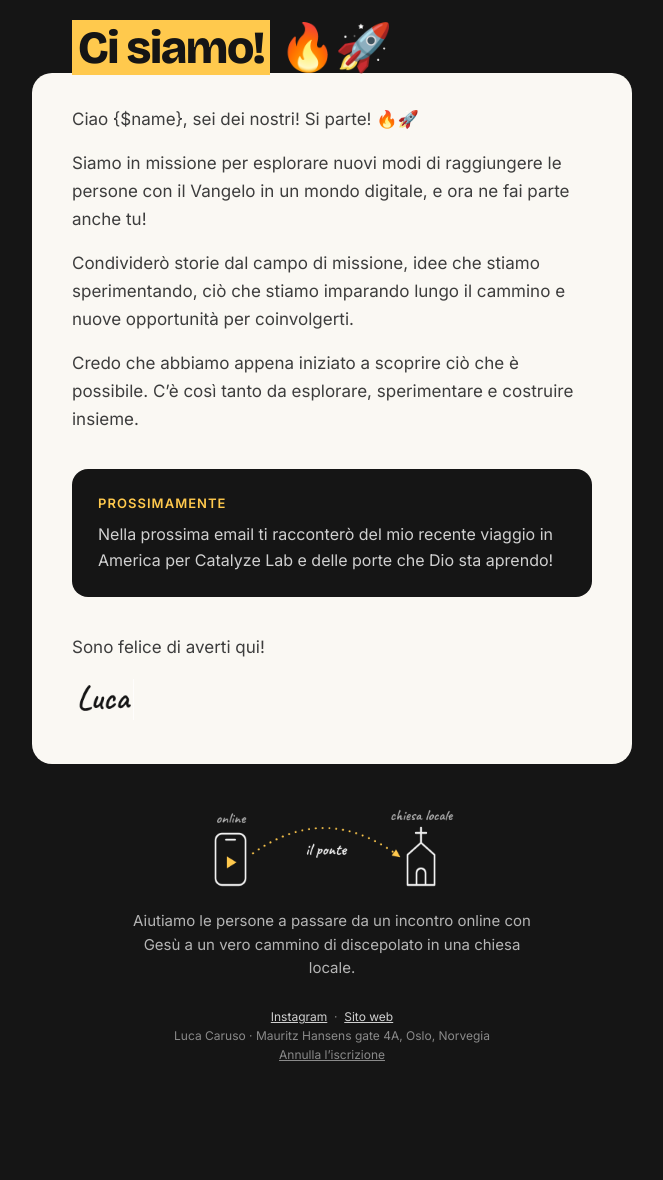
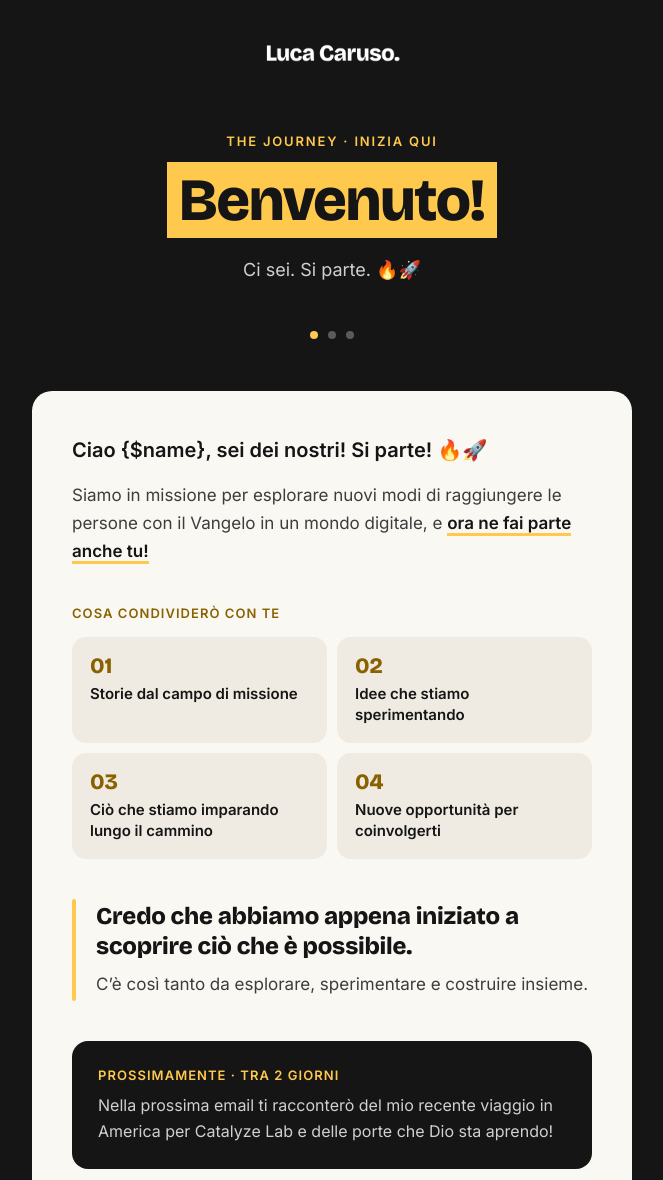
Before and after one commit to mediapeople123/newsletter, a plain HTML site: page emails/journey/it/01-benvenuto.html in a window 1280 px wide. Shown: the top 1180 px of the page, without its empty margins (308-971 px from the left). Before the commit the page ends 1105 px from the top, so only its background shows below. Drawn offline with nearby package versions, Linux system fonts and the light colour scheme.

Commit message:
Italian journey emails 1-2: current English copy and new design
Co-Authored-By: Claude Opus 5.5 <noreply@anthropic.com>
Claude-Session: https://claude.ai/code/session_01QugX97Ehbk5s1fyFfFgh12

```diff
--- a/emails/journey/it/01-benvenuto.html
+++ b/emails/journey/it/01-benvenuto.html
@@ -5,7 +5,7 @@
 <meta name="viewport" content="width=device-width, initial-scale=1">
 <meta name="color-scheme" content="light dark">
 <meta name="supported-color-schemes" content="light dark">
-<title>Ci siamo!</title>
+<title>Benvenuto!</title>
 <link href="https://fonts.googleapis.com/css2?family=Bricolage+Grotesque:opsz,wght@12..96,800&family=Inter:wght@400;600&display=swap" rel="stylesheet">
 <style>
   body { margin:0; padding:0; }
@@ -13,7 +13,9 @@
   @media (max-width: 620px) {
     .wrap { width:100% !important; }
     .pad { padding-left:22px !important; padding-right:22px !important; }
-    .h1 { font-size:36px !important; }
+    .h1 { font-size:44px !important; }
+    .tile { display:block !important; width:100% !important; padding:0 0 10px !important; }
+    .tilein { height:auto !important; }
     .stack { display:block !important; width:100% !important; padding:0 0 10px !important; }
     .hide-sm { display:none !important; }
   }
@@ -22,16 +24,25 @@
 <body style="margin:0; padding:0; background:#151515;">
 <div style="display:none; max-height:0; overflow:hidden; mso-hide:all;">Ciao {$name}, sei dei nostri! Si parte! 🔥🚀 Siamo in missione per esplorare nuovi modi di raggiungere le persone con il Vangelo in un mondo digitale, e ora ne fai parte anche tu! &#8199;&#847;&#8199;&#847;&#8199;&#847;&#8199;&#847;&#8199;&#847;&#8199;&#847;</div>
 
+<!-- ============ BLOCK: hero ============ -->
 <table role="presentation" width="100%" cellpadding="0" cellspacing="0" border="0" style="background:#151515;">
 <tr><td align="center" style="padding:0 8px;">
 <table role="presentation" class="wrap" width="600" cellpadding="0" cellspacing="0" border="0" style="width:600px; max-width:600px;">
-
-<!-- ============ BLOCK: hero ============ -->
-<tr><td class="pad" style="padding:24px 40px 0;">
-  <h1 class="h1 display" style="margin:0; font-family:'Bricolage Grotesque', 'Arial Black', Arial, sans-serif; font-size:46px; line-height:1.06; font-weight:800; letter-spacing:-0.03em; color:#FFFFFF;"><span style="background:#FFC94D; color:#151515; padding:0 6px; -webkit-box-decoration-break:clone; box-decoration-break:clone; white-space:nowrap;">Ci siamo!</span> 🔥🚀</h1>
-
+<tr><td align="center" class="pad" style="padding:40px 40px 0;">
+  <img src="https://raw.githubusercontent.com/mediapeople123/newsletter/b0c6c1c8c2d499bb11fb07a0dcafc135feeffb48/images/email/brand/wordmark-light.png" width="137" height="29" alt="Luca Caruso." style="display:block; border:0; margin:0 auto;">
 </td></tr>
-
+<tr><td align="center" class="pad" style="padding:64px 40px 20px; text-align:center;">
+  <p style="margin:0 0 18px; font-family:Inter, Arial, sans-serif; font-size:13px; font-weight:600; letter-spacing:0.14em; text-transform:uppercase; color:#FFC94D;">The Journey &middot; Inizia qui</p>
+  <h1 class="h1 display" style="margin:0; text-align:center; font-family:'Bricolage Grotesque', 'Arial Black', Arial, sans-serif; font-size:60px; line-height:1.12; font-weight:800; letter-spacing:-0.02em; color:#FFFFFF;"><span style="background:#FFC94D; color:#151515; padding:2px 12px; -webkit-box-decoration-break:clone; box-decoration-break:clone; white-space:nowrap;">Benvenuto!</span></h1>
+  <p style="margin:22px 0 0; font-family:Inter, Arial, sans-serif; font-size:18px; line-height:1.5; color:#d0d0d0;">Ci sei. Si parte. 🔥🚀</p>
+</td></tr>
+<tr><td align="center" style="padding:28px 0 52px;">
+  <table role="presentation" cellpadding="0" cellspacing="0" border="0"><tr>
+    <td width="8" height="8" style="background:#FFC94D; border-radius:4px; font-size:0; line-height:0;">&nbsp;</td><td width="10" style="font-size:0;">&nbsp;</td>
+    <td width="8" height="8" style="background:#5a5a5a; border-radius:4px; font-size:0; line-height:0;">&nbsp;</td><td width="10" style="font-size:0;">&nbsp;</td>
+    <td width="8" height="8" style="background:#5a5a5a; border-radius:4px; font-size:0; line-height:0;">&nbsp;</td>
+  </tr></table>
+</td></tr>
 </table>
 </td></tr>
 </table>
@@ -40,22 +51,59 @@
 <table role="presentation" width="100%" cellpadding="0" cellspacing="0" border="0" style="background:#151515;">
 <tr><td align="center" style="padding:0 8px;">
 <table role="presentation" class="wrap" width="600" cellpadding="0" cellspacing="0" border="0" style="width:600px; max-width:600px; background:#FAF8F3; border-radius:20px;">
-<tr><td class="pad" style="padding:32px 40px 8px; font-family:Inter, Arial, sans-serif; font-size:17px; line-height:1.65; color:#3d3d3d;">
-<p style="margin:0 0 16px;">Ciao {$name}, sei dei nostri! Si parte! 🔥🚀</p>
-<p style="margin:0 0 16px;">Siamo in missione per esplorare nuovi modi di raggiungere le persone con il Vangelo in un mondo digitale, e ora ne fai parte anche tu!</p>
-<p style="margin:0 0 16px;">Condividerò storie dal campo di missione, idee che stiamo sperimentando, ciò che stiamo imparando lungo il cammino e nuove opportunità per coinvolgerti.</p>
-<p style="margin:0 0 16px;">Credo che abbiamo appena iniziato a scoprire ciò che è possibile. C’è così tanto da esplorare, sperimentare e costruire insieme.</p>
+<tr><td class="pad" style="padding:44px 40px 8px; font-family:Inter, Arial, sans-serif; font-size:17px; line-height:1.65; color:#3d3d3d;">
+<p style="margin:0 0 16px; font-size:20px; line-height:1.5; font-weight:600; color:#151515;">Ciao {$name}, sei dei nostri! Si parte! 🔥🚀</p>
+<p style="margin:0 0 16px;">Siamo in missione per esplorare nuovi modi di raggiungere le persone con il Vangelo in un mondo digitale, e <span style="font-weight:600; color:#151515; border-bottom:3px solid #FFC94D;">ora ne fai parte anche tu!</span></p>
 </td></tr>
-<tr><td class="pad" style="padding:12px 40px 8px;">
+<tr><td class="pad" style="padding:16px 40px 4px; font-family:Inter, Arial, sans-serif;">
+  <p style="margin:0 0 12px; font-size:13px; font-weight:600; letter-spacing:0.08em; text-transform:uppercase; color:#8A6100;">Cosa condividerò con te</p>
+</td></tr>
+<tr><td class="pad" style="padding:0 40px 8px;">
+  <table role="presentation" width="100%" cellpadding="0" cellspacing="0" border="0"><tr>
+    <td class="tile" width="50%" valign="top" height="100%" style="height:100%; padding:0 5px 10px 0;">
+      <table role="presentation" width="100%" height="100%" cellpadding="0" cellspacing="0" border="0" style="height:100%; background:#EFEBE3; border-radius:14px;"><tr><td class="tilein" valign="top" height="72" style="height:72px; padding:18px 18px 16px;">
+        <p class="display" style="margin:0 0 6px; font-family:'Bricolage Grotesque', 'Arial Black', Arial, sans-serif; font-size:22px; line-height:1; font-weight:800; color:#8A6100;">01</p>
+        <p style="margin:0; font-family:Inter, Arial, sans-serif; font-size:15px; line-height:1.4; font-weight:600; color:#151515;">Storie dal campo di missione</p>
+      </td></tr></table>
+    </td>
+    <td class="tile" width="50%" valign="top" height="100%" style="height:100%; padding:0 0 10px 5px;">
+      <table role="presentation" width="100%" height="100%" cellpadding="0" cellspacing="0" border="0" style="height:100%; background:#EFEBE3; border-radius:14px;"><tr><td class="tilein" valign="top" height="72" style="height:72px; padding:18px 18px 16px;">
+        <p class="display" style="margin:0 0 6px; font-family:'Bricolage Grotesque', 'Arial Black', Arial, sans-serif; font-size:22px; line-height:1; font-weight:800; color:#8A6100;">02</p>
+        <p style="margin:0; font-family:Inter, Arial, sans-serif; font-size:15px; line-height:1.4; font-weight:600; color:#151515;">Idee che stiamo sperimentando</p>
+      </td></tr></table>
+    </td>
+  </tr><tr>
+    <td class="tile" width="50%" valign="top" height="100%" style="height:100%; padding:0 5px 0 0;">
+      <table role="presentation" width="100%" height="100%" cellpadding="0" cellspacing="0" border="0" style="height:100%; background:#EFEBE3; border-radius:14px;"><tr><td class="tilein" valign="top" height="72" style="height:72px; padding:18px 18px 16px;">
+        <p class="display" style="margin:0 0 6px; font-family:'Bricolage Grotesque', 'Arial Black', Arial, sans-serif; font-size:22px; line-height:1; font-weight:800; color:#8A6100;">03</p>
+        <p style="margin:0; font-family:Inter, Arial, sans-serif; font-size:15px; line-height:1.4; font-weight:600; color:#151515;">Ciò che stiamo imparando lungo il cammino</p>
+      </td></tr></table>
+    </td>
+    <td class="tile" width="50%" valign="top" height="100%" style="height:100%; padding:0 0 0 5px;">
+      <table role="presentation" width="100%" height="100%" cellpadding="0" cellspacing="0" border="0" style="height:100%; background:#EFEBE3; border-radius:14px;"><tr><td class="tilein" valign="top" height="72" style="height:72px; padding:18px 18px 16px;">
+        <p class="display" style="margin:0 0 6px; font-family:'Bricolage Grotesque', 'Arial Black', Arial, sans-serif; font-size:22px; line-height:1; font-weight:800; color:#8A6100;">04</p>
+        <p style="margin:0; font-family:Inter, Arial, sans-serif; font-size:15px; line-height:1.4; font-weight:600; color:#151515;">Nuove opportunità per coinvolgerti</p>
+      </td></tr></table>
+    </td>
+  </tr></table>
+</td></tr>
+<tr><td class="pad" style="padding:32px 40px 8px;">
+  <table role="presentation" width="100%" cellpadding="0" cellspacing="0" border="0"><tr>
+    <td width="4" style="background:#FFC94D; border-radius:2px;">&nbsp;</td>
+    <td style="padding:2px 0 2px 20px;">
+      <p class="display" style="margin:0 0 10px; font-family:'Bricolage Grotesque', 'Arial Black', Arial, sans-serif; font-size:24px; line-height:1.25; font-weight:800; letter-spacing:-0.01em; color:#151515;">Credo che abbiamo appena iniziato a scoprire ciò che è possibile.</p>
+      <p style="margin:0; font-family:Inter, Arial, sans-serif; font-size:17px; line-height:1.6; color:#3d3d3d;">C&rsquo;è così tanto da esplorare, sperimentare e costruire insieme.</p>
+    </td>
+  </tr></table>
+</td></tr>
+<tr><td class="pad" style="padding:32px 40px 8px;">
   <table role="presentation" width="100%" cellpadding="0" cellspacing="0" border="0" style="background:#151515; border-radius:16px;"><tr><td style="padding:24px 26px; font-family:Inter, Arial, sans-serif; font-size:16px; line-height:1.6; color:#d0d0d0;">
-    <p style="margin:0 0 8px; font-size:13px; font-weight:600; letter-spacing:0.08em; text-transform:uppercase; color:#FFC94D;">Prossimamente</p>
+    <p style="margin:0 0 8px; font-size:13px; font-weight:600; letter-spacing:0.08em; text-transform:uppercase; color:#FFC94D;">Prossimamente &middot; tra 2 giorni</p>
     <p style="margin:0;">Nella prossima email ti racconterò del mio recente viaggio in America per Catalyze Lab e delle porte che Dio sta aprendo!</p>
   </td></tr></table>
 </td></tr>
-<tr><td class="pad" style="padding:28px 40px 0px; font-family:Inter, Arial, sans-serif; font-size:17px; line-height:1.65; color:#3d3d3d;">
-<p style="margin:0 0 0px;">Sono felice di averti qui!</p>
-</td></tr>
-<tr><td class="pad" style="padding:16px 40px 44px; font-family:Inter, Arial, sans-serif; font-size:17px; line-height:1.65; color:#3d3d3d;">
+<tr><td class="pad" style="padding:32px 40px 44px; font-family:Inter, Arial, sans-serif; font-size:17px; line-height:1.65; color:#3d3d3d;">
+<p style="margin:0 0 4px;">Sono felice di averti qui!</p>
 <img src="https://raw.githubusercontent.com/mediapeople123/newsletter/b0c6c1c8c2d499bb11fb07a0dcafc135feeffb48/images/email/brand/signature.png" width="62" height="41" alt="Luca" style="display:block; border:0; margin:2px 0 0;">
 </td></tr>
 </table>
@@ -73,7 +121,7 @@
 <tr><td align="center" class="pad" style="padding:16px 40px 40px; font-family:Inter, Arial, sans-serif; font-size:12px; line-height:1.6; color:#8a8a8a;">
   <a href="https://www.instagram.com/lucaa_carusoo" target="_blank" style="color:#d0d0d0; text-decoration:underline;">Instagram</a> &nbsp;&middot;&nbsp; <a href="https://luca.mediapeople.no/it/" target="_blank" style="color:#d0d0d0; text-decoration:underline;">Sito web</a><br>
   Luca Caruso &middot; Mauritz Hansens gate 4A, Oslo, Norvegia<br>
-  <a href="{$unsubscribe}" style="color:#8a8a8a; text-decoration:underline;">Annulla l’iscrizione</a>
+  <a href="{$unsubscribe}" style="color:#8a8a8a; text-decoration:underline;">Annulla l&rsquo;iscrizione</a>
 </td></tr>
 </table>
 </td></tr>
```
Also changed, not shown: emails/journey/it/02-nashville.html (+44 -58 lines).
